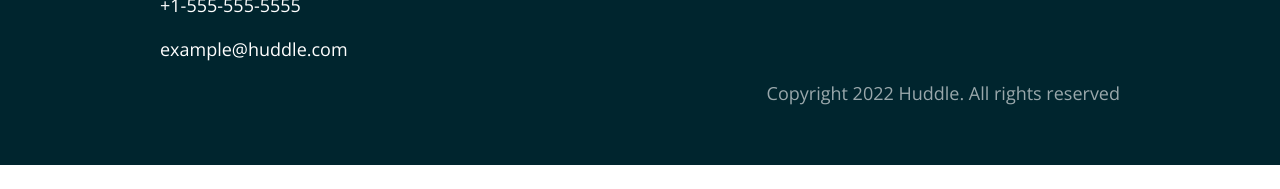
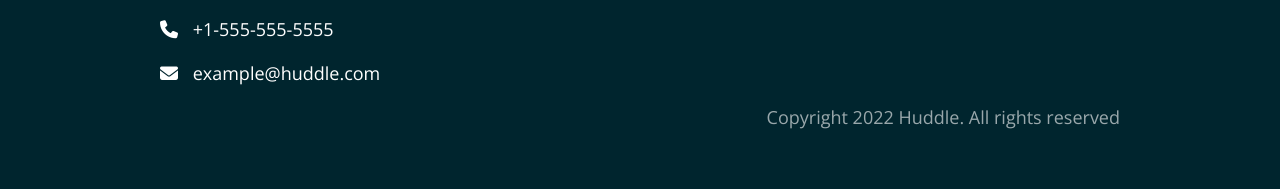
Before and after one commit to Richeskelechi/responsive-landing-page, a plain HTML site: page index.html in a window 1280 px wide. Shown: the part 2454-2643 px from the top of the page. Before the commit the page ends 2619 px from the top, so only its background shows below. Drawn offline with nearby package versions, Linux system fonts and the light colour scheme.

Commit message:
Updated The Landing Page

```diff
--- a/index.html
+++ b/index.html
@@ -125,11 +125,12 @@
           <div>
             <ul>
               <li>
+                <a href="" class="fa fa-map-marker"></a>
                 lorem ipsum dolor sit amet consectetur adipisicing elit, sed do
                 eiusmod tempor incididunt ut labore et dolore magna aliqua.
               </li>
-              <li>+1-555-555-5555</li>
-              <li>example@huddle.com</li>
+              <li><a href="" class="fa fa-phone"></a> +1-555-555-5555</li>
+              <li><a href="" class="fa fa-envelope"></a> example@huddle.com</li>
             </ul>
           </div>
           <div class="pushleft">
--- a/style.css
+++ b/style.css
@@ -60,6 +60,11 @@ p{
 }
 .align-start{
     align-items: flex-start;
+}
+.align-start div ul li a{
+    color: #fff;
+    text-decoration: none;
+    padding-right: 10px;
 }
 header{
     background-image: url('./images/bg-hero-desktop.svg');
@@ -146,7 +151,10 @@ footer p{
         text-align: center;
     }
     nav.flex{
-        flex-direction: row;
+        flex-direction: column;
+    }
+    nav.flex button{
+        margin:40px 0 0 0;
     }
     .main-img{
         margin-left: 0;
```
